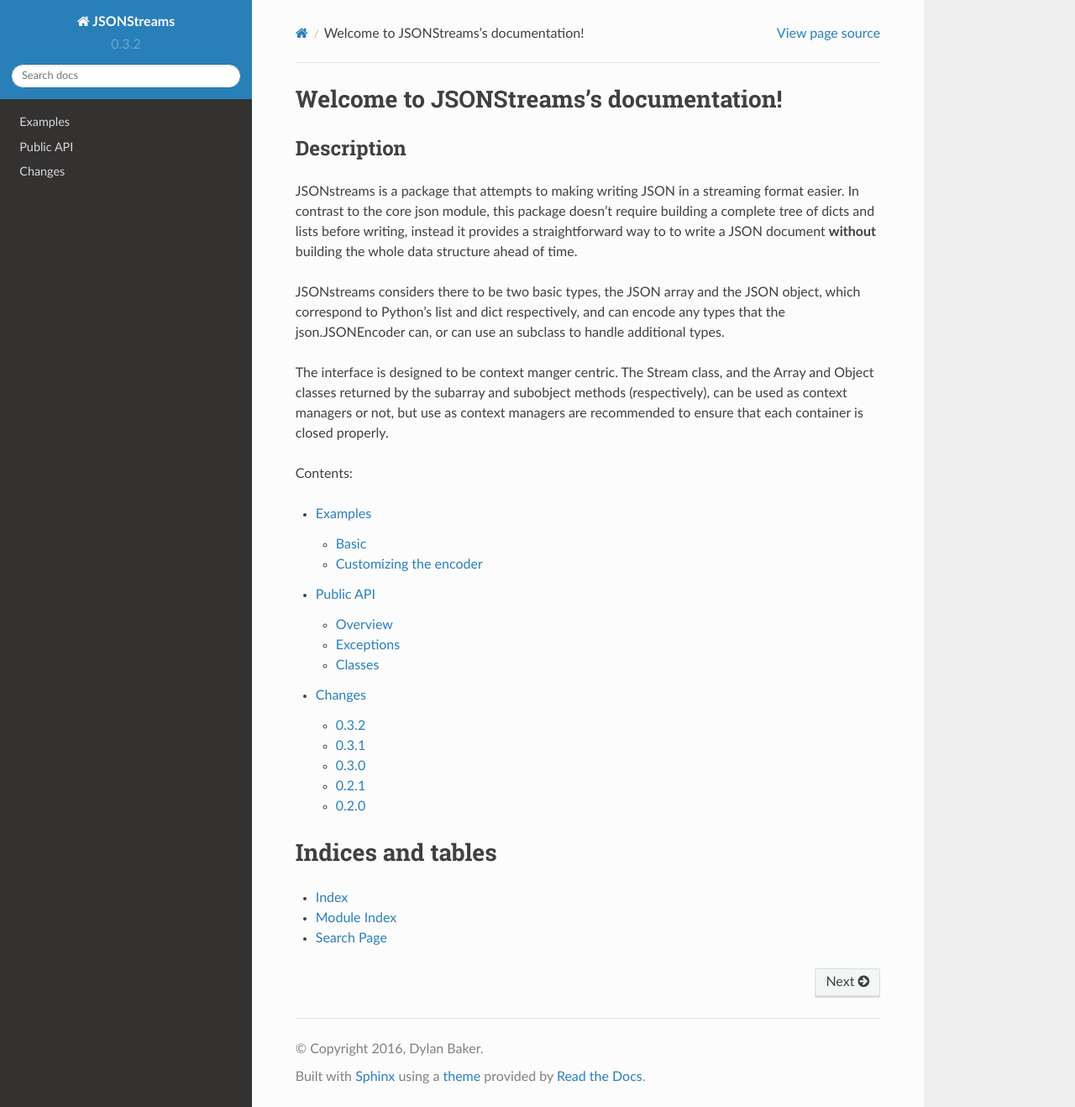
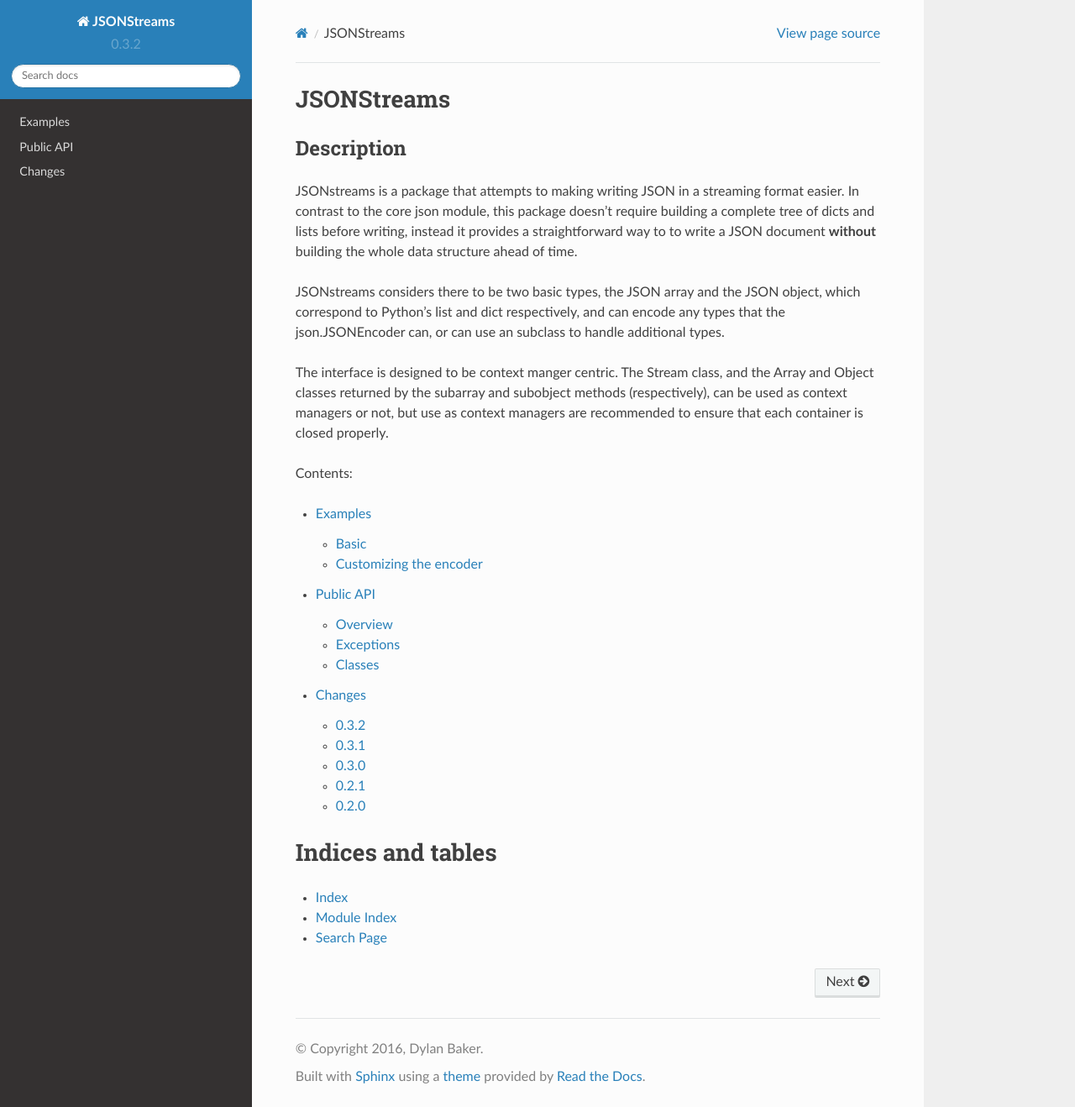
Before and after one commit to dcbaker/jsonstreams, a Sphinx documentation site: the page built from docs/source/index.rst, in a window 1280 px wide and 1318 px high. Shown: the whole window at 84% size. Built offline with Sphinx 7.4.7 and the Read the Docs theme 2.0.0, drawn with Linux system fonts in a browser that asks for light colours.

Commit message:
docs/index: Simplify main header

```diff
--- a/docs/source/index.rst
+++ b/docs/source/index.rst
@@ -3,8 +3,8 @@
    You can adapt this file completely to your liking, but it should at least
    contain the root `toctree` directive.
 
-Welcome to JSONStreams's documentation!
-=======================================
+JSONStreams
+===========
 
 Description
 -----------
```
